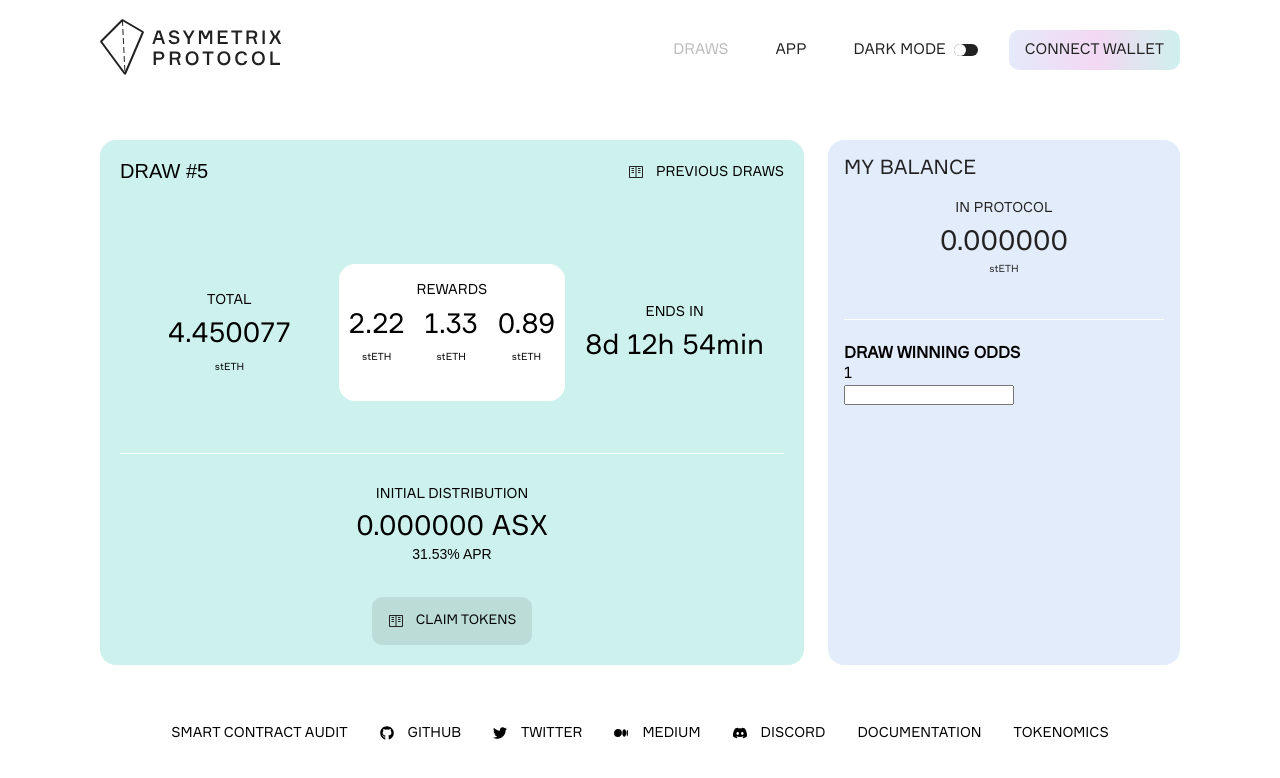
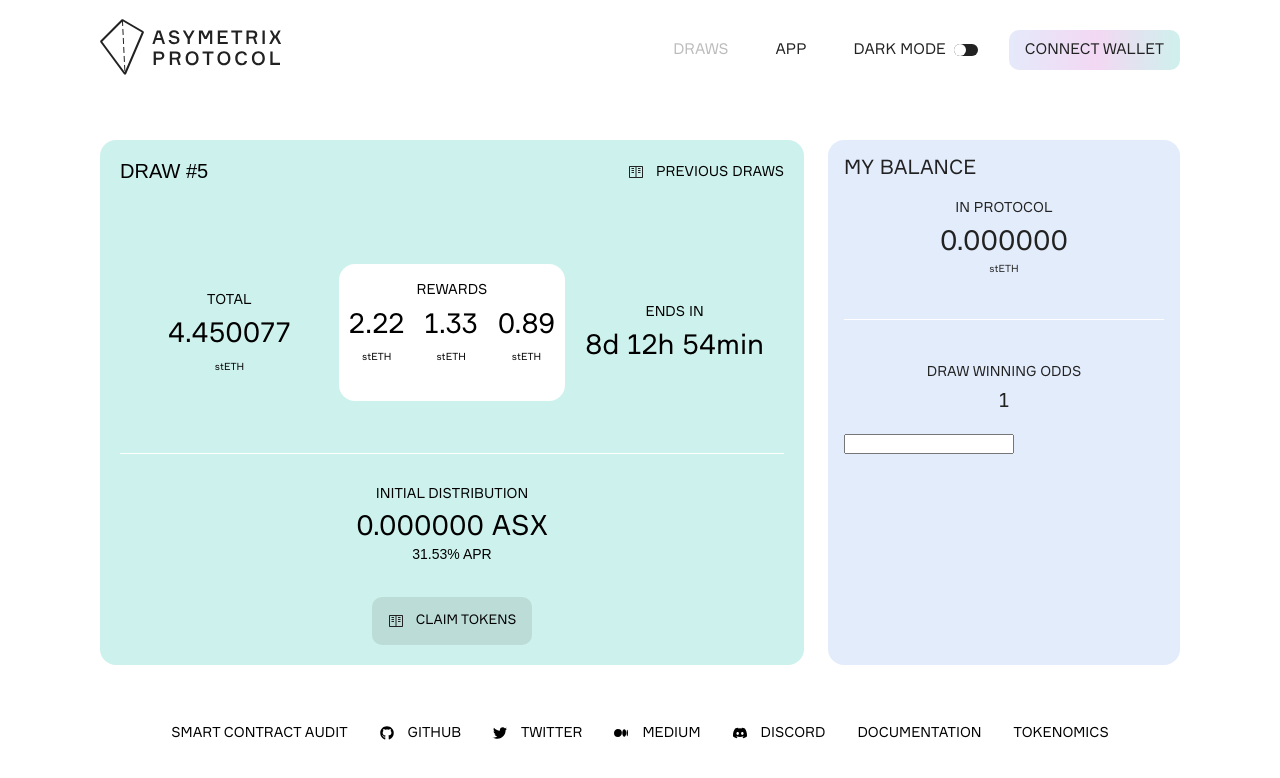
Before and after one commit to dongkyun2331/asymetrix, a React (Create React App) app: page / in a window 1280 px wide. Shown: the top 778 px of the page. Built offline with nearby package versions, Linux system fonts and the light colour scheme.

Commit message:
draw winning odds

```diff
--- a/src/components/BodyApp.css
+++ b/src/components/BodyApp.css
@@ -311,6 +311,24 @@
   border-top: 1px solid #fff;
 }
 
+.draw_winning_odds {
+  padding: 20px;
+  text-align: center;
+}
+
+.draw_winning_odds > h4 {
+  font-size: 14px;
+  margin-bottom: 8px;
+  color: #222;
+  font-weight: 500;
+}
+
+.draw_winning_odds > p {
+  font-size: 20px;
+  color: #222;
+  font-weight: 400;
+}
+
 @media (max-width: 640px) {
   .section {
     display: block;
--- a/src/components/BodyApp.jsx
+++ b/src/components/BodyApp.jsx
@@ -306,7 +306,7 @@
             <p>stETH</p>
           </div>
           <hr className="hr" />
-          <div>
+          <div className="draw_winning_odds">
             <h4>DRAW WINNING ODDS</h4>
             <p>1</p>
           </div>
```
